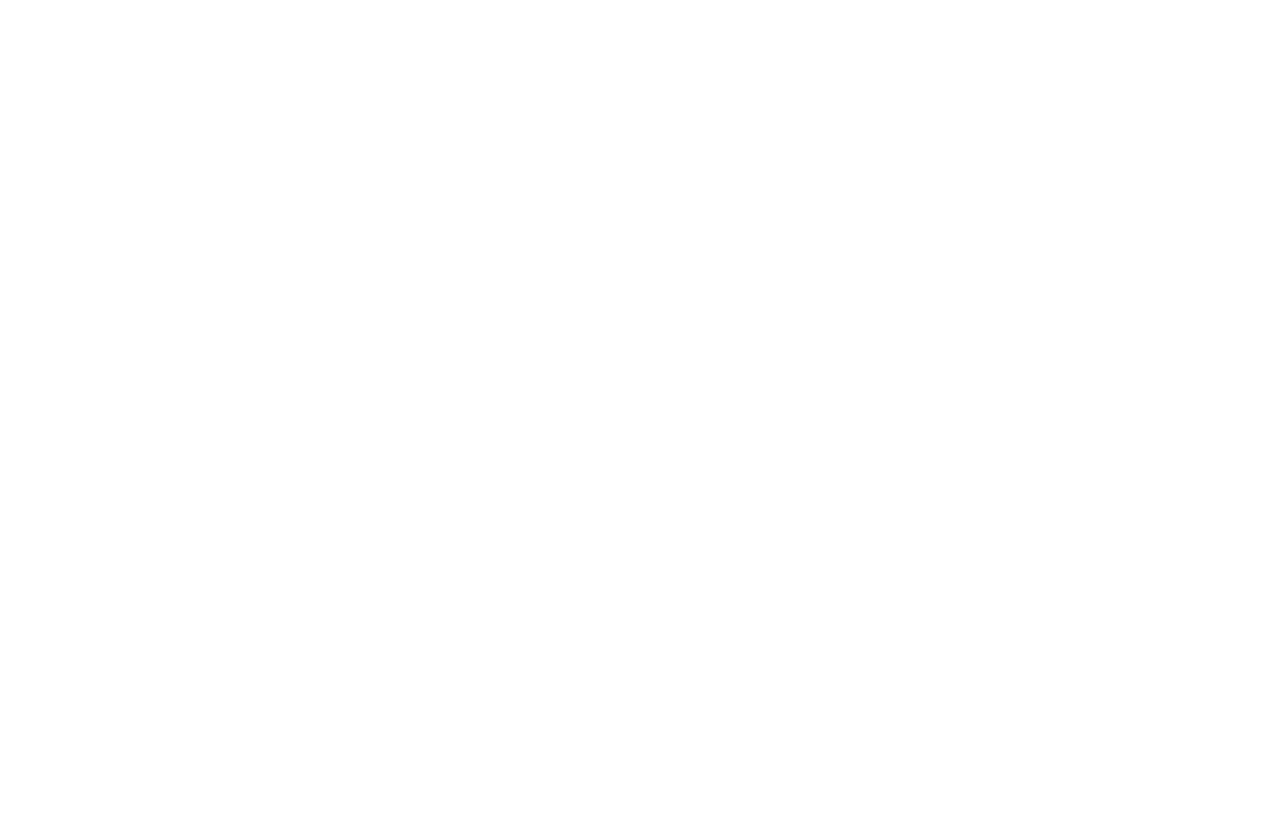
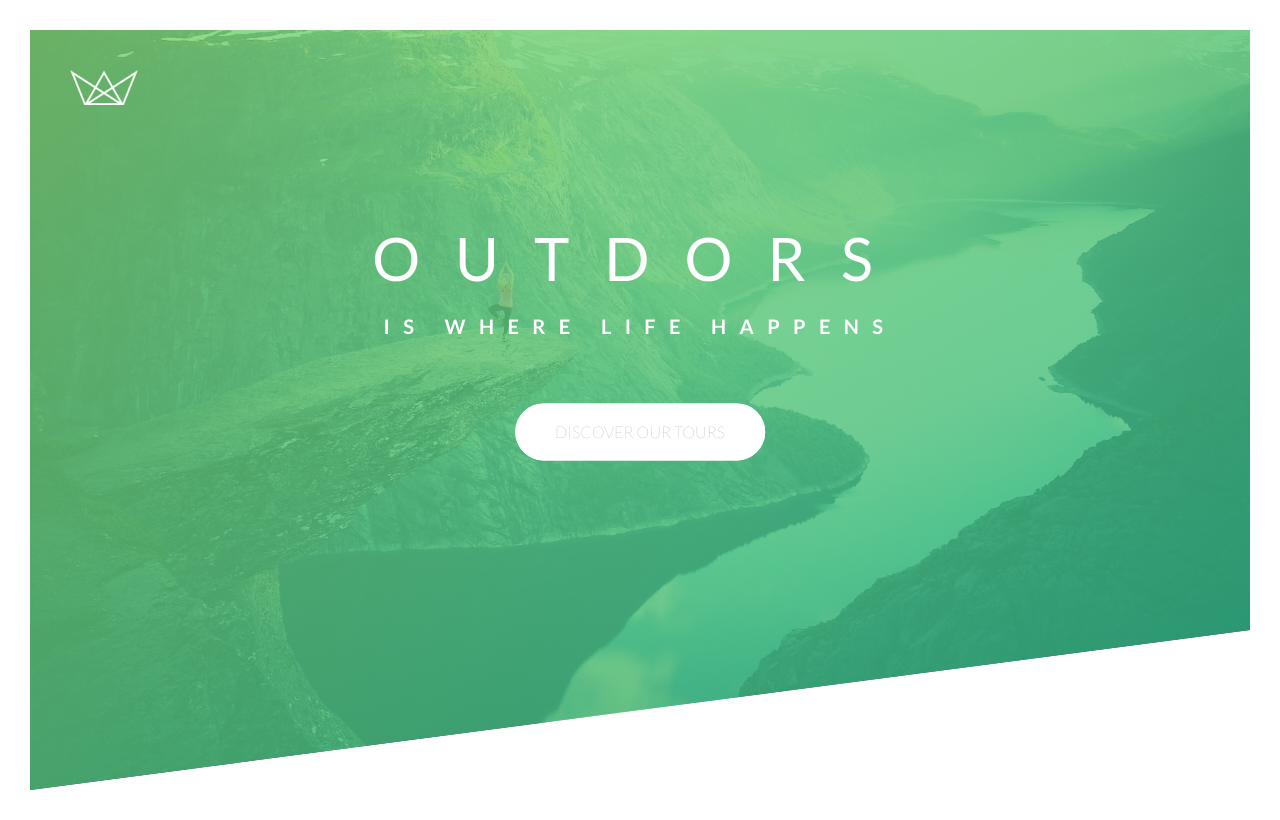
Before and after one commit to romrybka/Natours, a plain HTML site: page index.html in a window 1280 px wide. Drawn offline with Linux system fonts and the light colour scheme.

Commit message:
header with animation is completed

```diff
--- a/css/styles.css
+++ b/css/styles.css
@@ -6,3 +6,180 @@
 Dark green: #28b485
 
 */
+
+* {
+  margin: 0;
+  padding: 0;
+  box-sizing: border-box;
+}
+
+body {
+  font-family: "Lato", sans-serif;
+  font-weight: 100;
+  font-style: 16px;
+  line-height: 1.7;
+  color: #777;
+  padding: 30px;
+}
+
+.header {
+  height: 95vh;
+  background-image: linear-gradient(
+    to right bottom,
+    rgba(126, 213, 111, 0.8),
+    rgba(40, 180, 133, 0.8)),
+  url(../img/hero.jpg);
+  background-size: cover;
+  background-position: top;
+  position: relative;
+
+  clip-path: polygon(0 0, 100% 0, 100% 75vh, 0 100%);
+}
+
+.logo-box {
+  position: absolute;
+  top: 40px;
+  left: 40px;
+}
+
+.logo {
+  height: 35px;
+}
+
+.text-box {
+  position: absolute;
+  top: 40%;
+  left: 50%;
+  transform: translate(-50%, -50%);
+  text-align: center;
+}
+
+.heading-primary {
+  color: #fff;
+  text-transform: uppercase;
+
+  backface-visibility: hidden; /* hack */
+  margin-bottom: 60px;
+}
+
+.heading-primary-main {
+  display: block;
+  font-size: 60px;
+  font-weight: 400;
+  letter-spacing: 35px;
+
+  animation-name: moveInLeft;
+  animation-duration: 1s;
+  animation-timing-function: ease-out;
+
+  /*
+  animation-iteration-count: 3;
+  animation-delay: 3s;
+  */
+}
+
+.heading-primary-sub {
+  display: block;
+  font-size: 20px;
+  font-weight: 700;
+  letter-spacing: 13.4px;
+
+  animation: moveInRight 1s ease-out;
+}
+
+@keyframes moveInLeft {
+  0% {
+    opacity: 0;
+    transform: translateX(-100px);
+  }
+
+  80% {
+    transform: translateX(10px);
+  }
+
+  100% {
+    opacity: 1;
+    transform: translateX(0);
+  }
+}
+
+@keyframes moveInRight {
+  0% {
+    opacity: 0;
+    transform: translateX(100px);
+  }
+
+  80% {
+    transform: translateX(-10px);
+  }
+
+  100% {
+    opacity: 1;
+    transform: translateX(0);
+  }
+}
+
+@keyframes moveInBottom {
+  0% {
+    opacity: 0;
+    transform: translateY(30px);
+  }
+
+  100% {
+    opacity: 1;
+    transform: translateY(0);
+  }
+}
+
+.btn:link,
+.btn:visited {
+  text-transform: uppercase;
+  text-decoration: none;
+  padding: 15px 40px;
+  display: inline-block;
+  border-radius: 100px;
+  transition: all .2s;
+  position: relative;
+}
+
+.btn:hover {
+  transform: translateY(-3px);
+  box-shadow: 0 10px 20px rgba(0, 0, 0, .2);
+}
+
+.btn:active {
+  transform: translateY(-1px);
+  box-shadow: 0 5px 10px rgba(0, 0, 0, .2);
+}
+
+.btn-white {
+  background-color: #fff;
+  color: #777
+}
+
+.btn::after {
+  content: "";
+  display: inline-block;
+  height: 100%;
+  width: 100%;
+  border-radius: 100px;
+  position: absolute;
+  top: 0;
+  left: 0;
+  z-index: -1;
+  transition: all .4s;
+}
+
+.btn-white::after {
+  background-color: #fff;
+}
+
+.btn:hover::after {
+  transform: scaleX(1.4) scaleY(1.6);
+  opacity: 0;
+}
+
+.btn-animated {
+  animation: moveInBottom .5s ease-out .75s;
+  animation-fill-mode: backwards;
+}
--- a/index.html
+++ b/index.html
@@ -13,6 +13,18 @@
     <title>Natours | Exciting tours for adventurous people</title>
 </head>
 <body>
+    <header class="header">
+        <div class="logo-box">
+            <img src="img/logo-white.png" alt="Logo" class="logo">
+        </div>
 
+        <div class="text-box">
+            <h1 class="heading-primary">
+                <span class="heading-primary-main">Outdors</span>
+                <span class="heading-primary-sub">is where life happens</span>
+            </h1>
+            <a href="#" class="btn btn-white btn-animated">Discover our tours</a>
+        </div>
+    </header>
 </body>
 </html>
```
